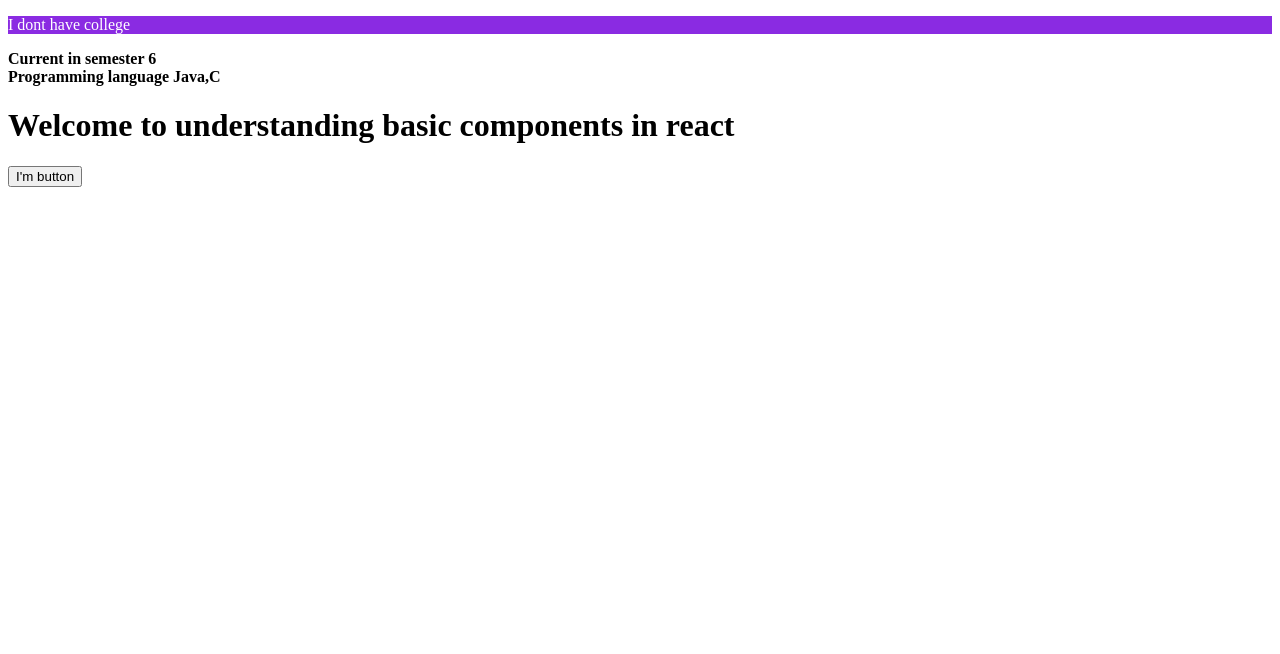
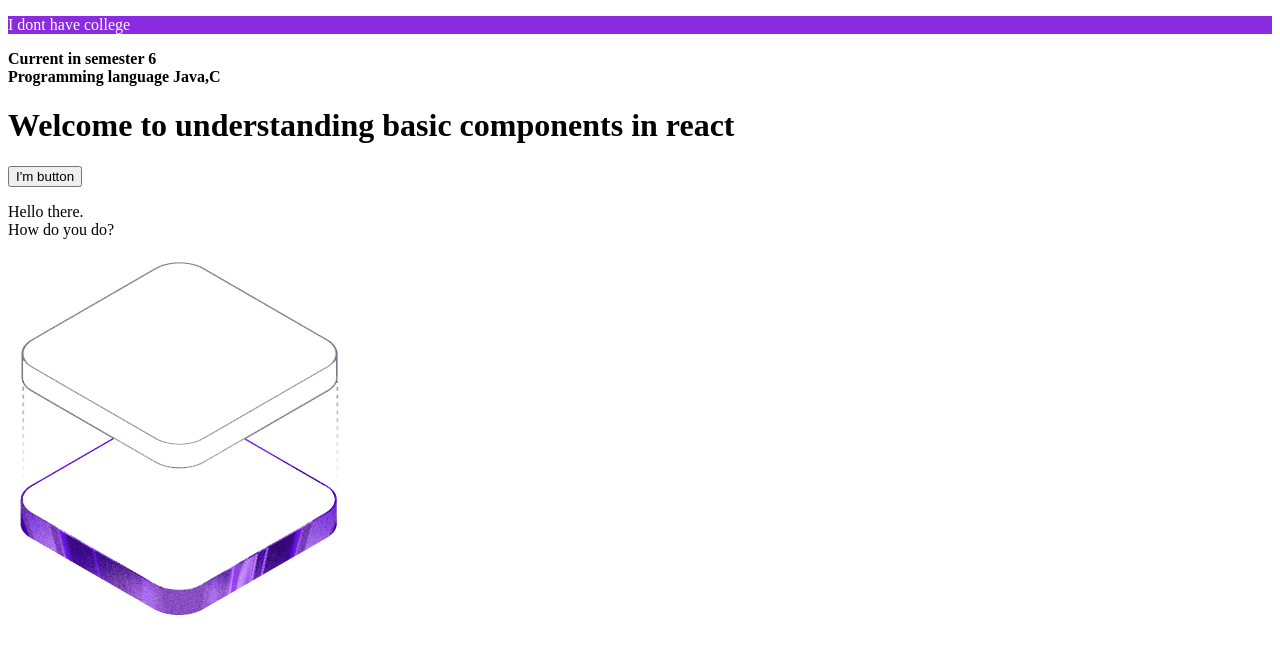
Before and after one commit to Dikshya-maharjan/learning-react, a React (Vite) app in the folder Day-1/: page / in a window 1280 px wide. Shown: the top 654 px of the page. Built offline with nearby package versions, Linux system fonts and the light colour scheme.

Commit message:
feat:add img in component.jsx file

```diff
--- a/Day-1/src/Component.jsx
+++ b/Day-1/src/Component.jsx
@@ -1,6 +1,12 @@
+import hero from "./assets/hero.png";
 function Component(){
 return(
+    <>
     <button>I'm button</button>
+    <p>Hello there.<br/>How do you do?</p>
+    <img className="avatar" src={hero}/>
+
+    </>
 )
 }
 export default Component;
```
